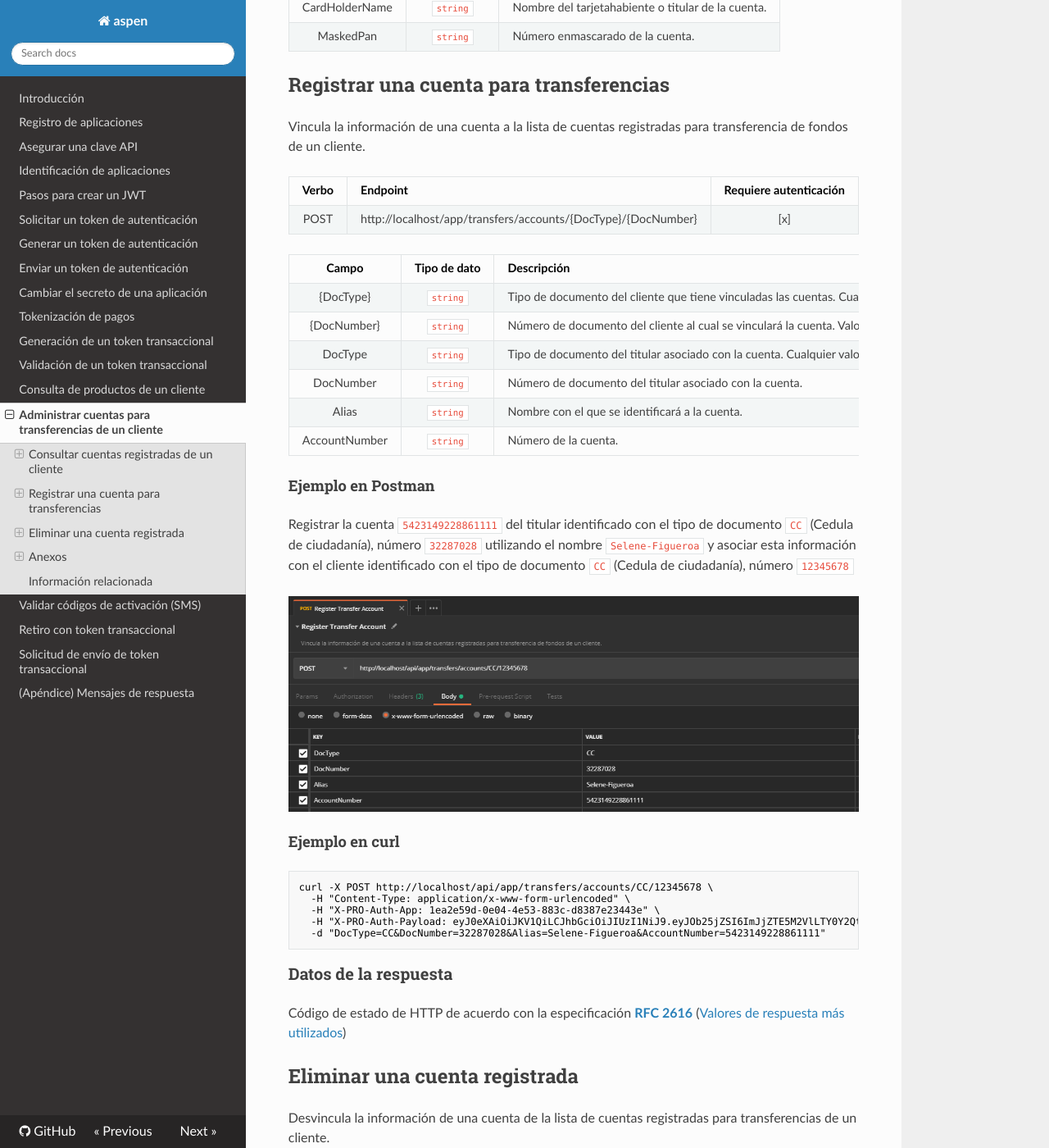
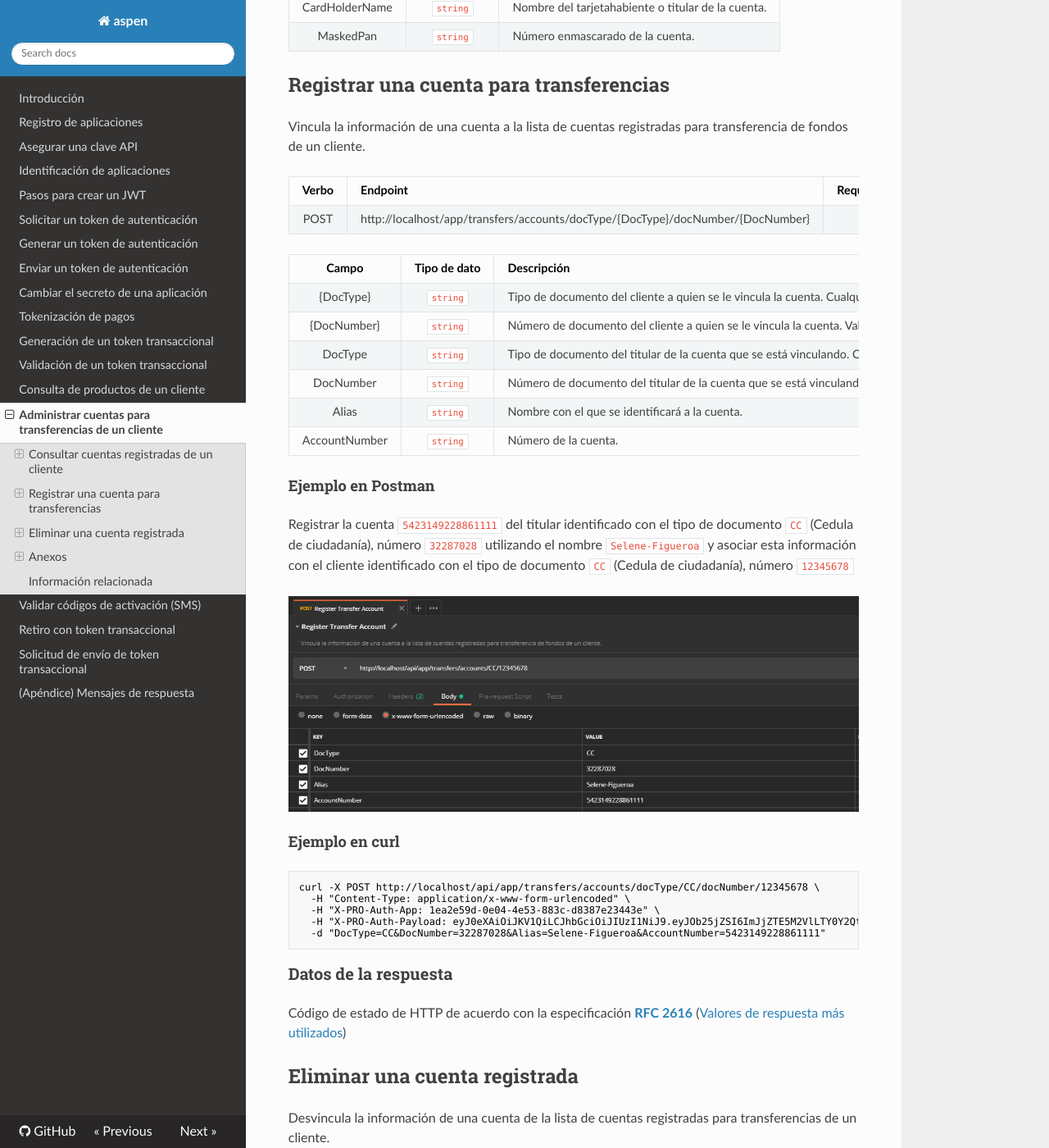
Before and after one commit to menchi2000/Aspen, an MkDocs documentation site: the page built from docs/Admin-CustomerTransferAccounts.md, in a window 1280 px wide and 1400 px high, scrolled down 1617 px. Shown: the whole window at 82% size. Built offline with MkDocs 1.6.1, drawn with Linux system fonts in a browser that asks for light colours; nearby versions of some CDN libraries; old or Windows-style settings are respelled for this version of MkDocs; some of the changed text lies outside the part shown.

Commit message:
Update Admin-CustomerTransferAccounts.md

````diff
--- a/docs/Admin-CustomerTransferAccounts.md
+++ b/docs/Admin-CustomerTransferAccounts.md
@@ -10,13 +10,13 @@ Obtiene la información de las cuentas vinculadas a un cliente para realizar tra
 
 Verbo | Endpoint | Requiere autenticación
 :---: | -------- | :------------:
-GET | http://localhost/api/app/transfers/accounts/{DocType}/{DocNumber} | [x]
+GET | http://localhost/api/app/transfers/accounts/docType/{DocType}/docNumber/{DocNumber} | [x]
 
 ### Valores de la solicitud
 
 Campo | Tipo de dato | Descripción | Requerido
 :---: | :----------: | ----------- | :-------:
-{DocType} | `string` | Tipo de documento del cliente que tiene vinculadas las cuentas. Cualquier valor de la columna **Acrónimo** en el dominio de los **[Tipos de documento](Admin-CustomerTransferAccounts.md#docTypes)**. Valor esperado en la URL sin corchetes. | [x]
+{DocType} | `string` | Tipo de documento del cliente que tiene vinculada(s) la(s) cuenta(s). Cualquier valor de la columna **Acrónimo** en el dominio de los **[Tipos de documento](Admin-CustomerTransferAccounts.md#docTypes)**. Valor esperado en la URL sin corchetes. | [x]
 {DocNumber} | `string` | Número de documento del cliente que tiene vinculadas las cuentas. Valor esperado en la URL sin corchetes. | [x]
 
 #### Ejemplo en Postman
@@ -28,7 +28,7 @@ Consultar la(s) cuenta(s) registradas del cliente identificado con el tipo de do
 
 ```curl
 curl -X GET \
-  http://localhost/api/app/transfers/accounts/CC/12345678 \
+  http://localhost/api/app/transfers/accounts/docType/CC/docNumber/12345678 \
   -H "X-PRO-Auth-App: 1ea2e59d-0e04-4e53-883c-d8387e23443e" \
   -H "X-PRO-Auth-Payload: eyJ0eXAiOiJKV1QiLCJhbGciOiJIUzI1NiJ9.eyJOb25jZSI6ImQxZGE4ZjM4LTY3MWUtNDY1..."
 ```
@@ -69,14 +69,14 @@ Vincula la información de una cuenta a la lista de cuentas registradas para tra
 
 Verbo | Endpoint | Requiere autenticación
 :---: | -------- | :------------:
-POST | http://localhost/app/transfers/accounts/{DocType}/{DocNumber} | [x]
+POST | http://localhost/app/transfers/accounts/docType/{DocType}/docNumber/{DocNumber} | [x]
 
 Campo | Tipo de dato | Descripción | Requerido
 :---: | :----------: | ----------- | :-------:
-{DocType} | `string` | Tipo de documento del cliente que tiene vinculadas las cuentas. Cualquier valor de la columna **Acrónimo** en el dominio de los **[Tipos de documento](Admin-CustomerTransferAccounts.md#docTypes)**. Valor esperado en la URL sin corchetes. | [x]
-{DocNumber} | `string` | Número de documento del cliente al cual se vinculará la cuenta. Valor esperado en la URL sin corchetes. | [x]
-DocType | `string` | Tipo de documento del titular asociado con la cuenta. Cualquier valor de la columna **Acrónimo** en el dominio de los **[Tipos de documento](Admin-CustomerTransferAccounts.md#docTypes)**. | [x]
-DocNumber | `string` | Número de documento del titular asociado con la cuenta. | [x]
+{DocType} | `string` | Tipo de documento del cliente a quien se le vincula la cuenta. Cualquier valor de la columna **Acrónimo** en el dominio de los **[Tipos de documento](Admin-CustomerTransferAccounts.md#docTypes)**. Valor esperado en la URL sin corchetes. | [x]
+{DocNumber} | `string` | Número de documento del cliente a quien se le vincula la cuenta. Valor esperado en la URL sin corchetes. | [x]
+DocType | `string` | Tipo de documento del titular de la cuenta que se está vinculando. Cualquier valor de la columna **Acrónimo** en el dominio de los **[Tipos de documento](Admin-CustomerTransferAccounts.md#docTypes)**. | [x]
+DocNumber | `string` | Número de documento del titular de la cuenta que se está vinculando. | [x]
 Alias | `string` | Nombre con el que se identificará a la cuenta. | [x]
 AccountNumber | `string` | Número de la cuenta. | [x]
 
@@ -89,7 +89,7 @@ Registrar la cuenta `5423149228861111` del titular identificado con el tipo de d
 #### Ejemplo en curl
 
 ```curl
-curl -X POST http://localhost/api/app/transfers/accounts/CC/12345678 \
+curl -X POST http://localhost/api/app/transfers/accounts/docType/CC/docNumber/12345678 \
   -H "Content-Type: application/x-www-form-urlencoded" \
   -H "X-PRO-Auth-App: 1ea2e59d-0e04-4e53-883c-d8387e23443e" \
   -H "X-PRO-Auth-Payload: eyJ0eXAiOiJKV1QiLCJhbGciOiJIUzI1NiJ9.eyJOb25jZSI6ImJjZTE5M2VlLTY0Y2QtNDhjMC05NzY..." \
@@ -106,15 +106,15 @@ Desvincula la información de una cuenta de la lista de cuentas registradas para
 
 Verbo | Endpoint | Requiere autenticación
 :---: | -------- | :------------:
-DELETE | http://localhost/app/transfers/accounts/{DocType}/{DocNumber}/{Alias} | [x]
+DELETE | http://localhost/app/transfers/accounts/docType/{DocType}/docNumber/{DocNumber}/alias/{Alias} | [x]
 
 ### Valores de la solicitud
 
 Campo | Tipo de dato | Descripción | Requerido
 :---: | :----------: | ----------- | :-------:
-{DocType} | `string` | Tipo de documento del cliente que tiene vinculadas las cuentas. Cualquier valor de la columna **Acrónimo** en el dominio de los **[Tipos de documento](Admin-CustomerTransferAccounts.md#docTypes)**. Valor esperado en la URL sin corchetes. | [x]
-{DocNumber} | `string` | Número de documento ddel cliente que tiene vinculadas las cuentas. Valor esperado en la URL sin corchetes. | [x]
-{Alias} | `string` | Nombre con el que se identifica a la cuenta vinculada. Valor esperado en la URL sin corchetes. | [x]
+{DocType} | `string` | Tipo de documento del cliente que tiene vinculada la cuenta. Cualquier valor de la columna **Acrónimo** en el dominio de los **[Tipos de documento](Admin-CustomerTransferAccounts.md#docTypes)**. Valor esperado en la URL sin corchetes. | [x]
+{DocNumber} | `string` | Tipo de documento del cliente que tiene vinculada la cuenta. Valor esperado en la URL sin corchetes. | [x]
+{Alias} | `string` | Nombre con el que se identificó la cuenta en el momento de la vinculación. Valor esperado en la URL sin corchetes. | [x]
 
 #### Ejemplo en Postman
 
@@ -126,7 +126,7 @@ Eliminar el registro de la cuenta identificada con el nombre `Selene-Figueroa` a
 
 ```curl
 curl -X DELETE \
-  http://localhost/api/app/transfers/accounts/CC/12345678/Selene-Figueroa \
+  http://localhost/api/app/transfers/accounts/docType/CC/docNumber/12345678/alias/Selene-Figueroa \
   -H "X-PRO-Auth-App: 1ea2e59d-0e04-4e53-883c-d8387e23443e" \
   -H "X-PRO-Auth-Payload: eyJ0eXAiOiJKV1QiLCJhbGciOiJIUzI1NiJ9.eyJOb25jZSI6ImM0Y2JiMWU2LWE0MGMtNGJkNi04MGFj..."
 ```
@@ -143,7 +143,7 @@ Código de estado de HTTP de acuerdo con la especificación **[RFC 2616](https:/
 HttpStatus | Tipo de dato | Descripción
 :--------: | :----------: | -----------
 200 | `int` | La solicitud finalizó satisfactoriamente.
-406 | `int` | Alguno de los valores esperados no cumple con las validaciones.
+400 | `int` | Alguno de los valores proporcionados es invalido.
 409 | `int` | No se encuentra información de la cuenta para vincular con los datos suministrados.
 
 ### Tipos de documento
````
